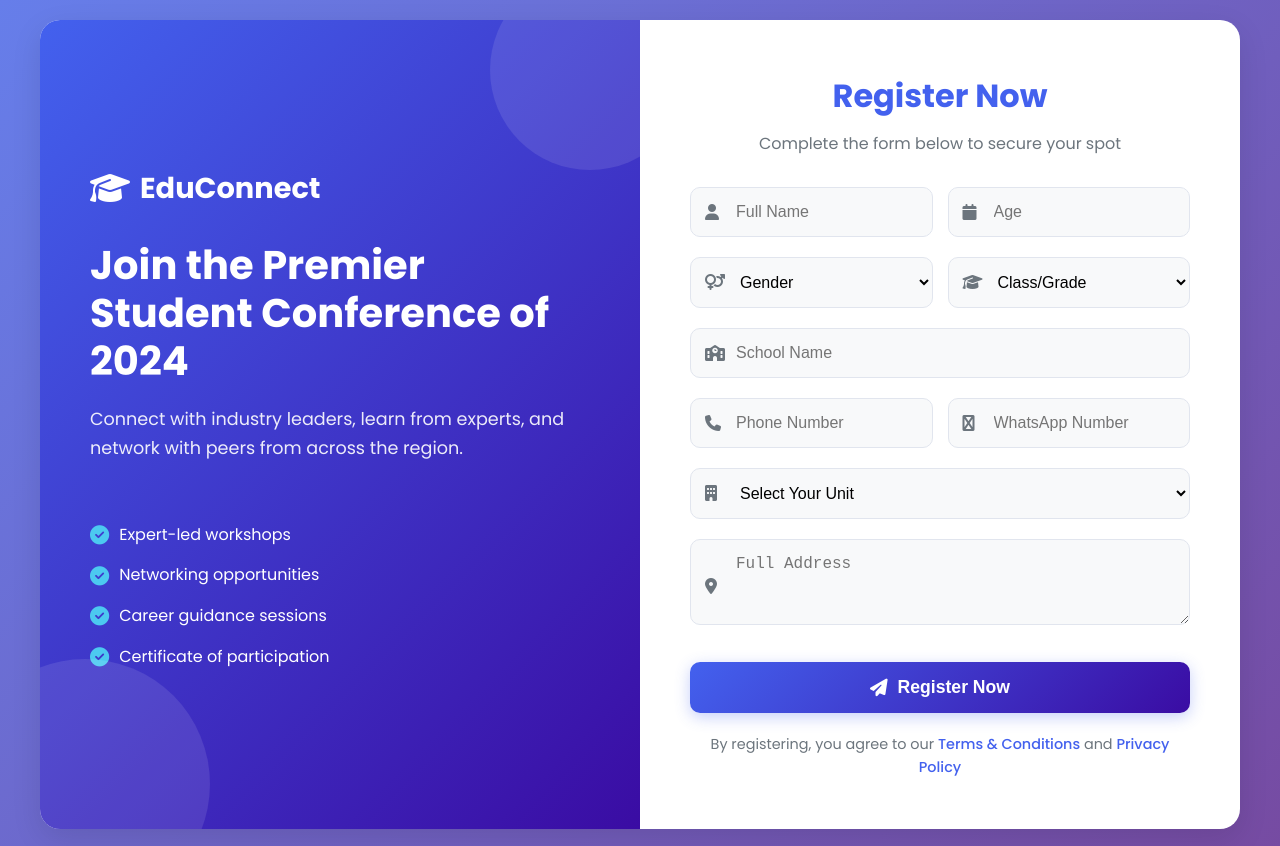
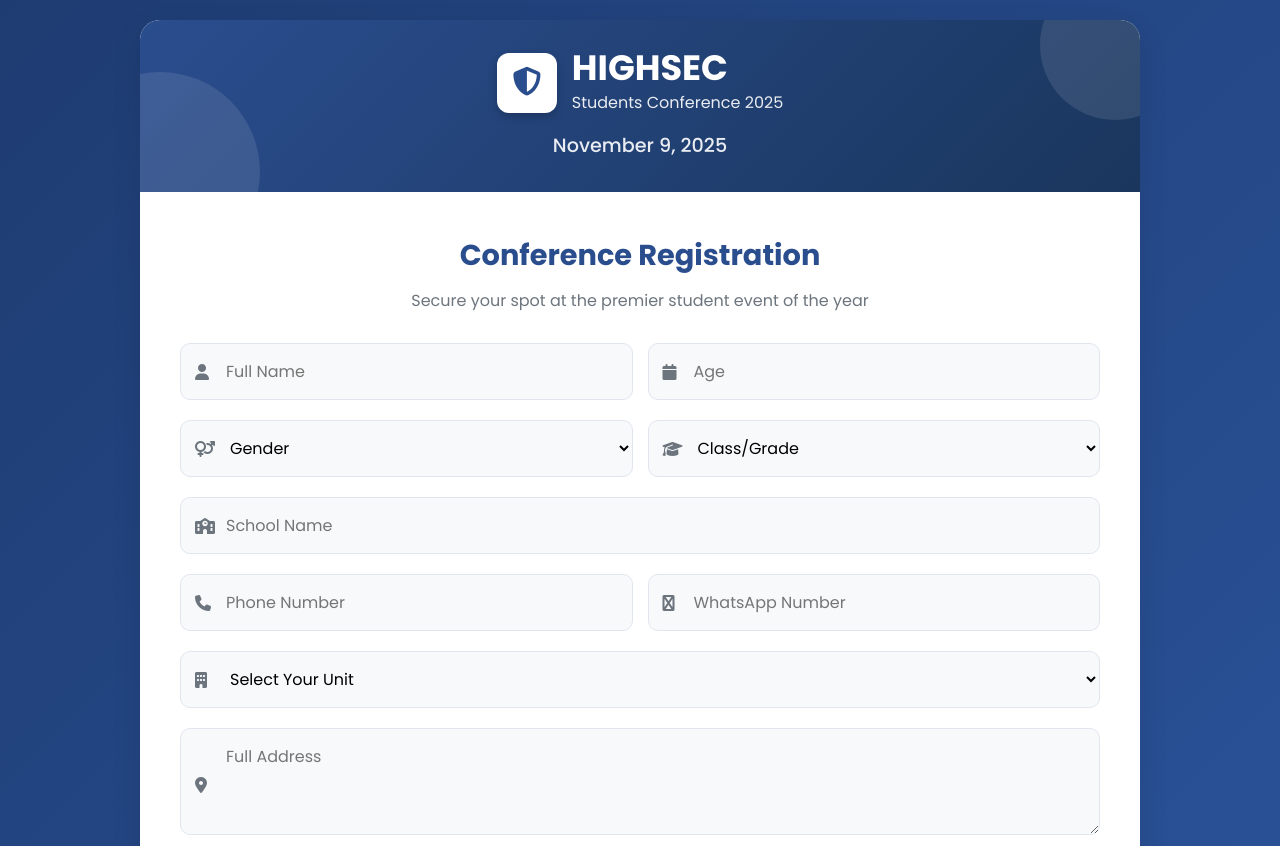
Before and after one commit to Ckfarhan/Ckfarhan.github.io, a plain HTML site: page register.html in a window 1280 px wide. Shown: the top 846 px of the page. Drawn offline with Linux system fonts and the light colour scheme.

Commit message:
Update register.html

```diff
--- a/register.html
+++ b/register.html
@@ -3,18 +3,18 @@
 <head>
     <meta charset="UTF-8" />
     <meta name="viewport" content="width=device-width, initial-scale=1.0" />
-    <title>Student Conference Registration</title>
+    <title>HIGHSEC Students Conference 2025</title>
     <!-- Google Fonts & Icons -->
     <link href="https://fonts.googleapis.com/css2?family=Poppins:wght@300;400;500;600;700&display=swap" rel="stylesheet">
     <link href="https://cdnjs.cloudflare.com/ajax/libs/font-awesome/6.4.0/css/all.min.css" rel="stylesheet">
     <style>
         :root {
-            --primary: #4361ee;
-            --secondary: #3a0ca3;
-            --accent: #4cc9f0;
-            --light: #f8f9fa;
-            --dark: #212529;
-            --success: #4bb543;
+            --primary: #2a4d8e;
+            --secondary: #1a365d;
+            --accent: #4a7bd9;
+            --light: #f0f4f8;
+            --dark: #1e293b;
+            --success: #10b981;
             --shadow: 0 10px 30px rgba(0, 0, 0, 0.1);
         }
 
@@ -26,7 +26,7 @@
 
         body {
             font-family: 'Poppins', sans-serif;
-            background: linear-gradient(135deg, #667eea 0%, #764ba2 100%);
+            background: linear-gradient(135deg, #1e3c72 0%, #2a5298 100%);
             color: var(--dark);
             line-height: 1.6;
             min-height: 100vh;
@@ -38,8 +38,7 @@
         }
 
         .container {
-            display: flex;
-            max-width: 1200px;
+            max-width: 1000px;
             width: 100%;
             background: white;
             border-radius: 20px;
@@ -48,36 +47,33 @@
             animation: fadeIn 0.8s ease;
         }
 
-        .left-panel {
-            flex: 1;
+        .header {
             background: linear-gradient(135deg, var(--primary), var(--secondary));
             color: white;
-            padding: 50px;
-            display: flex;
-            flex-direction: column;
-            justify-content: center;
+            padding: 30px 40px;
+            text-align: center;
             position: relative;
             overflow: hidden;
         }
 
-        .left-panel::before {
+        .header::before {
             content: '';
             position: absolute;
             top: -50px;
             right: -50px;
-            width: 200px;
-            height: 200px;
+            width: 150px;
+            height: 150px;
             border-radius: 50%;
             background: rgba(255, 255, 255, 0.1);
         }
 
-        .left-panel::after {
+        .header::after {
             content: '';
             position: absolute;
             bottom: -80px;
             left: -80px;
-            width: 250px;
-            height: 250px;
+            width: 200px;
+            height: 200px;
             border-radius: 50%;
             background: rgba(255, 255, 255, 0.1);
         }
@@ -85,54 +81,54 @@
         .logo {
             display: flex;
             align-items: center;
-            margin-bottom: 30px;
+            justify-content: center;
+            margin-bottom: 15px;
         }
 
-        .logo i {
-            font-size: 2rem;
-            margin-right: 10px;
+        .logo-icon {
+            width: 60px;
+            height: 60px;
+            background: white;
+            border-radius: 12px;
+            display: flex;
+            align-items: center;
+            justify-content: center;
+            margin-right: 15px;
+            box-shadow: 0 4px 10px rgba(0, 0, 0, 0.2);
         }
 
-        .logo h1 {
+        .logo-icon i {
             font-size: 1.8rem;
-            font-weight: 700;
+            color: var(--primary);
         }
 
-        .left-panel h2 {
-            font-size: 2.5rem;
-            margin-bottom: 20px;
-            line-height: 1.2;
+        .logo-text {
+            text-align: left;
         }
 
-        .left-panel p {
-            font-size: 1.1rem;
-            margin-bottom: 30px;
+        .logo-text h1 {
+            font-size: 2.2rem;
+            font-weight: 700;
+            line-height: 1;
+            margin-bottom: 5px;
+        }
+
+        .logo-text p {
+            font-size: 1rem;
             opacity: 0.9;
         }
 
-        .features {
-            list-style: none;
-            margin-top: 30px;
+        .event-date {
+            font-size: 1.2rem;
+            margin-top: 10px;
+            font-weight: 500;
+            opacity: 0.9;
         }
 
-        .features li {
-            margin-bottom: 15px;
-            display: flex;
-            align-items: center;
-        }
-
-        .features i {
-            margin-right: 10px;
-            color: var(--accent);
-            font-size: 1.2rem;
-        }
-
-        .right-panel {
-            flex: 1;
-            padding: 50px;
+        .content {
+            padding: 40px;
             display: flex;
             flex-direction: column;
-            justify-content: center;
         }
 
         .form-header {
@@ -141,7 +137,7 @@
         }
 
         .form-header h2 {
-            font-size: 2rem;
+            font-size: 1.8rem;
             color: var(--primary);
             margin-bottom: 10px;
         }
@@ -174,13 +170,14 @@
             font-size: 1rem;
             transition: all 0.3s ease;
             background-color: #f8f9fa;
+            font-family: 'Poppins', sans-serif;
         }
 
         input:focus, select:focus, textarea:focus {
             outline: none;
             border-color: var(--primary);
             background-color: white;
-            box-shadow: 0 0 0 4px rgba(67, 97, 238, 0.1);
+            box-shadow: 0 0 0 4px rgba(42, 77, 142, 0.1);
         }
 
         .input-group i {
@@ -192,6 +189,11 @@
             transition: color 0.3s ease;
         }
 
+        textarea + i {
+            top: 20px;
+            transform: none;
+        }
+
         input:focus + i, select:focus + i, textarea:focus + i {
             color: var(--primary);
         }
@@ -200,13 +202,13 @@
             background: linear-gradient(135deg, var(--primary), var(--secondary));
             color: white;
             font-weight: 600;
-            padding: 15px;
+            padding: 16px;
             border: none;
             border-radius: 10px;
             cursor: pointer;
             font-size: 1.1rem;
             transition: all 0.3s ease;
-            box-shadow: 0 4px 15px rgba(67, 97, 238, 0.3);
+            box-shadow: 0 4px 15px rgba(42, 77, 142, 0.3);
             margin-top: 10px;
             display: flex;
             align-items: center;
@@ -216,24 +218,11 @@
 
         button:hover {
             transform: translateY(-3px);
-            box-shadow: 0 8px 25px rgba(67, 97, 238, 0.4);
+            box-shadow: 0 8px 25px rgba(42, 77, 142, 0.4);
         }
 
         button:active {
             transform: translateY(-1px);
-        }
-
-        .form-footer {
-            text-align: center;
-            margin-top: 20px;
-            color: #6c757d;
-            font-size: 0.9rem;
-        }
-
-        .form-footer a {
-            color: var(--primary);
-            text-decoration: none;
-            font-weight: 500;
         }
 
         .success-message {
@@ -252,28 +241,28 @@
             to { opacity: 1; }
         }
 
-        @media (max-width: 992px) {
-            .container {
-                flex-direction: column;
-            }
-
-            .left-panel, .right-panel {
-                padding: 40px 30px;
-            }
-        }
-
-        @media (max-width: 576px) {
+        @media (max-width: 768px) {
             .form-row {
                 flex-direction: column;
                 gap: 20px;
             }
 
-            .left-panel, .right-panel {
+            .header, .content {
                 padding: 30px 20px;
             }
 
-            .left-panel h2 {
-                font-size: 2rem;
+            .logo {
+                flex-direction: column;
+                text-align: center;
+            }
+
+            .logo-icon {
+                margin-right: 0;
+                margin-bottom: 10px;
+            }
+
+            .logo-text {
+                text-align: center;
             }
         }
     </style>
@@ -281,26 +270,23 @@
 <body>
 
 <div class="container">
-    <div class="left-panel">
+    <div class="header">
         <div class="logo">
-            <i class="fas fa-graduation-cap"></i>
-            <h1>EduConnect</h1>
+            <div class="logo-icon">
+                <i class="fas fa-shield-alt"></i>
+            </div>
+            <div class="logo-text">
+                <h1>HIGHSEC</h1>
+                <p>Students Conference 2025</p>
+            </div>
         </div>
-        <h2>Join the Premier Student Conference of 2024</h2>
-        <p>Connect with industry leaders, learn from experts, and network with peers from across the region.</p>
-
-        <ul class="features">
-            <li><i class="fas fa-check-circle"></i> Expert-led workshops</li>
-            <li><i class="fas fa-check-circle"></i> Networking opportunities</li>
-            <li><i class="fas fa-check-circle"></i> Career guidance sessions</li>
-            <li><i class="fas fa-check-circle"></i> Certificate of participation</li>
-        </ul>
+        <div class="event-date">November 9, 2025</div>
     </div>
 
-    <div class="right-panel">
+    <div class="content">
         <div class="form-header">
-            <h2>Register Now</h2>
-            <p>Complete the form below to secure your spot</p>
+            <h2>Conference Registration</h2>
+            <p>Secure your spot at the premier student event of the year</p>
         </div>
 
         <form class="registration-form" id="registrationForm">
@@ -387,10 +373,6 @@
                 <i class="fas fa-check-circle"></i> Registration submitted successfully!
             </div>
         </form>
-
-        <div class="form-footer">
-            <p>By registering, you agree to our <a href="#">Terms & Conditions</a> and <a href="#">Privacy Policy</a></p>
-        </div>
     </div>
 </div>
 
```
